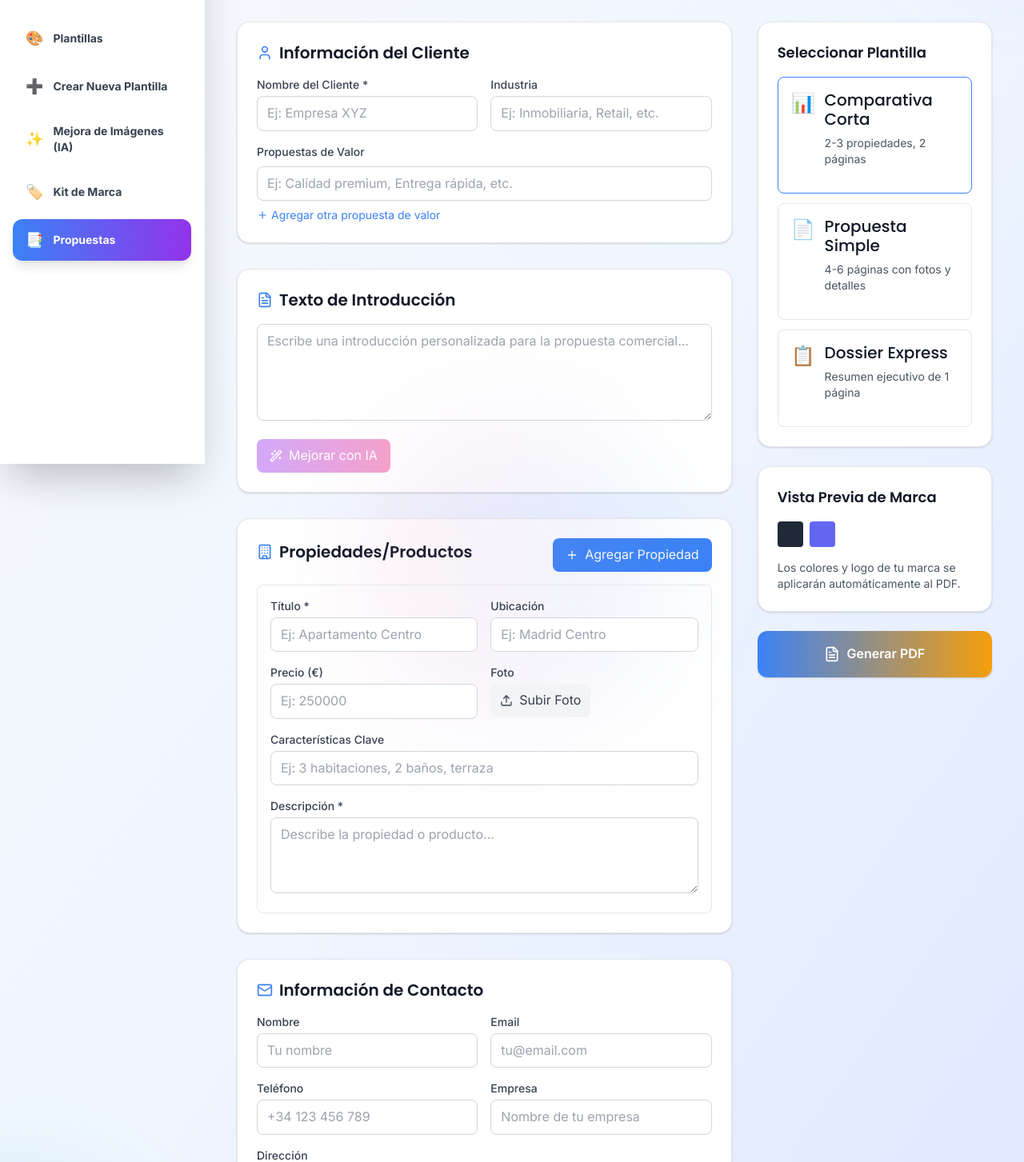
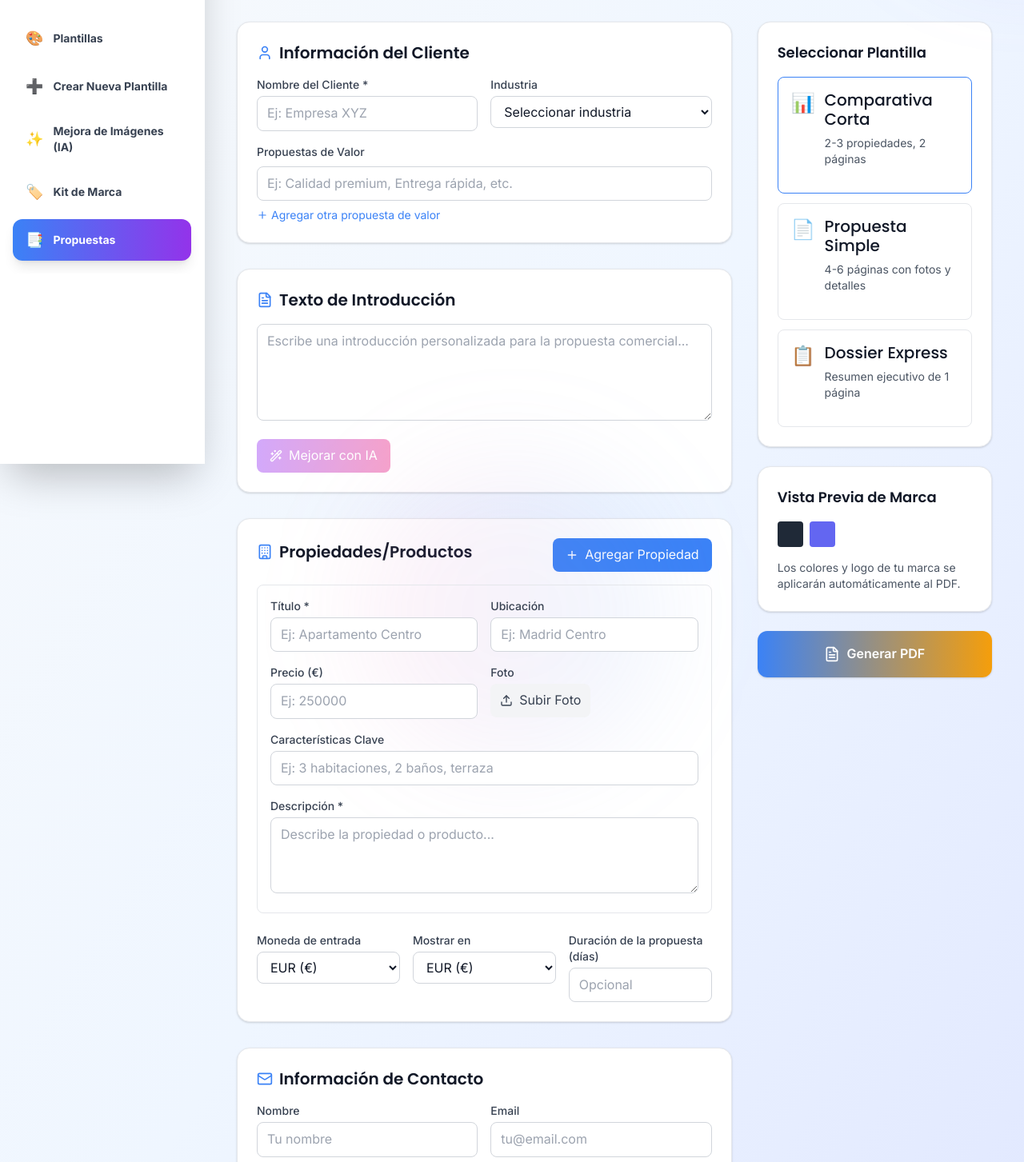
Before and after one commit to Henry5410858/design, a Next.js app in the folder frontend/: page /proposal in a window 1280 px wide. Shown: the part 220-1673 px from the top of the page at 80% size. Built offline with nearby package versions, Linux system fonts and the light colour scheme; sample sign-in values are in the browser's storage.

Commit message:
fix the industry selection

```diff
--- a/frontend/package.json
+++ b/frontend/package.json
@@ -8,6 +8,7 @@
     "build:production": "node scripts/force-cache-invalidation.js && next build",
     "start": "next start",
     "lint": "next lint",
+    "build-for-apk": "next build",
     "cache-bust": "node scripts/force-cache-invalidation.js"
   },
   "dependencies": {
--- a/frontend/src/app/proposal/page.tsx
+++ b/frontend/src/app/proposal/page.tsx
@@ -172,6 +172,10 @@ export default function ProposalPage() {
     primary: '#1f2937',
     secondary: '#6366f1'
   });
+  // Pricing and options
+  const [inputCurrency, setInputCurrency] = useState<'EUR' | 'USD' | 'ARS'>('EUR');
+  const [outputCurrency, setOutputCurrency] = useState<'EUR' | 'USD' | 'ARS'>('EUR');
+  const [durationDays, setDurationDays] = useState<number | ''>('');
 
   useEffect(() => {
     const html = document.documentElement;
@@ -298,6 +302,14 @@ export default function ProposalPage() {
         introText
       );
 
+      // Append options for currency/display and duration
+      formData.append('options', JSON.stringify({
+        currencyCode: inputCurrency,
+        outputCurrency,
+        convertPrices: outputCurrency !== inputCurrency,
+        durationDays: typeof durationDays === 'number' ? durationDays : undefined
+      }));
+
       console.log('Generating PDF with template:', selectedTemplate);
       console.log('Client:', client);
       console.log('Properties:', properties);
@@ -382,13 +394,19 @@ export default function ProposalPage() {
                   <label className="block text-sm font-medium text-gray-700 mb-1">
                     Industria
                   </label>
-                  <input
-                    type="text"
+                  <select
                     value={client.industry}
                     onChange={(e) => setClient(prev => ({ ...prev, industry: e.target.value }))}
-                    className="w-full px-3 py-2 border border-gray-300 rounded-lg focus:ring-2 focus:ring-brand-primary focus:border-transparent"
-                    placeholder="Ej: Inmobiliaria, Retail, etc."
-                  />
+                    className="w-full px-3 py-2 border border-gray-300 rounded-lg focus:ring-2 focus:ring-brand-primary focus:border-transparent bg-white"
+                  >
+                    <option value="">Seleccionar industria</option>
+                    <option value="Inmobiliaria">Inmobiliaria</option>
+                    <option value="Retail">Retail</option>
+                    <option value="Tecnología">Tecnología</option>
+                    <option value="Servicios">Servicios</option>
+                    <option value="Construcción">Construcción</option>
+                    <option value="Otro">Otro</option>
+                  </select>
                 </div>
               </div>
 
@@ -578,6 +596,45 @@ export default function ProposalPage() {
                   </div>
                 ))}
               </div>
+
+              {/* Pricing options */}
+              <div className="grid grid-cols-1 md:grid-cols-3 gap-4 mt-6">
+                <div>
+                  <label className="block text-sm font-medium text-gray-700 mb-1">Moneda de entrada</label>
+                  <select
+                    value={inputCurrency}
+                    onChange={(e) => setInputCurrency(e.target.value as 'EUR' | 'USD' | 'ARS')}
+                    className="w-full px-3 py-2 border border-gray-300 rounded-lg focus:ring-2 focus:ring-brand-primary focus:border-transparent bg-white"
+                  >
+                    <option value="EUR">EUR (€)</option>
+                    <option value="USD">USD ($)</option>
+                    <option value="ARS">ARS ($)</option>
+                  </select>
+                </div>
+                <div>
+                  <label className="block text-sm font-medium text-gray-700 mb-1">Mostrar en</label>
+                  <select
+                    value={outputCurrency}
+                    onChange={(e) => setOutputCurrency(e.target.value as 'EUR' | 'USD' | 'ARS')}
+                    className="w-full px-3 py-2 border border-gray-300 rounded-lg focus:ring-2 focus:ring-brand-primary focus:border-transparent bg-white"
+                  >
+                    <option value="EUR">EUR (€)</option>
+                    <option value="USD">USD ($)</option>
+                    <option value="ARS">ARS ($)</option>
+                  </select>
+                </div>
+                <div>
+                  <label className="block text-sm font-medium text-gray-700 mb-1">Duración de la propuesta (días)</label>
+                  <input
+                    type="number"
+                    min={0}
+                    value={durationDays}
+                    onChange={(e) => setDurationDays(e.target.value === '' ? '' : Math.max(0, parseInt(e.target.value) || 0))}
+                    className="w-full px-3 py-2 border border-gray-300 rounded-lg focus:ring-2 focus:ring-brand-primary focus:border-transparent"
+                    placeholder="Opcional"
+                  />
+                </div>
+              </div>
             </div>
 
             {/* Contact Information */}
```
Also changed, not shown: 2 other files (tests, documents, lock files or other folders).
